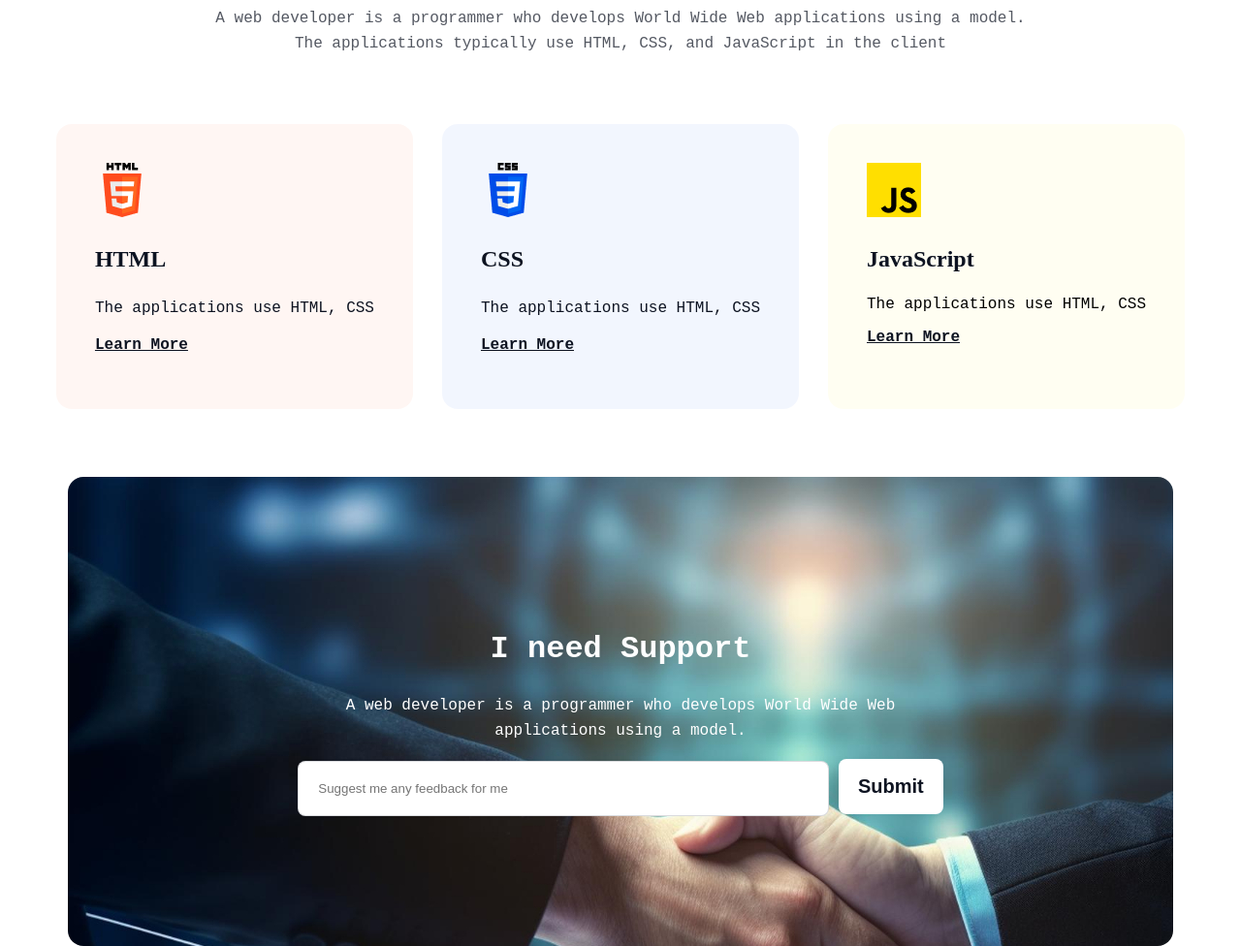
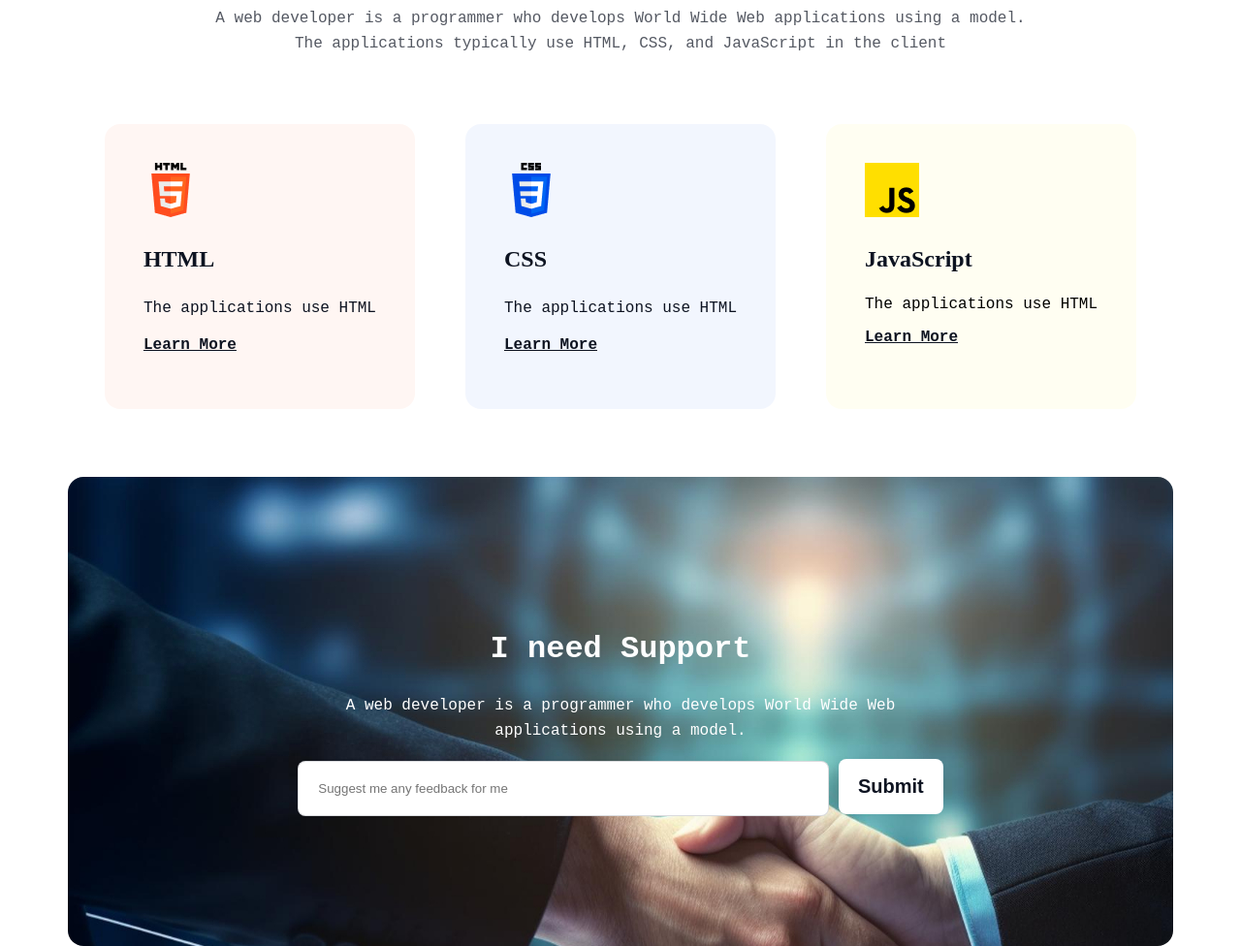
Before and after one commit to shahid-ahmed1/assignment-number-1, a plain HTML site: page index.html in a window 1280 px wide. Shown: the part 3080-4056 px from the top of the page at 97% size. Drawn offline with Linux system fonts and the light colour scheme; a web font is replaced by a local one.

Commit message:
one changes

```diff
--- a/index.html
+++ b/index.html
@@ -87,19 +87,19 @@
                 <div class="card-1">
                     <img src="./assets/html.png" alt="">
                     <h1 class="title ">HTML</h1>
-                    <p class="description">The applications use HTML, CSS</p>
+                    <p class="description">The applications use HTML</p>
                     <p class="list">Learn More</p>
                 </div>
                 <div class="card-2">
                     <img src="./assets/css.png" alt="">
                     <h1 class="title">CSS</h1>
-                    <p class="description">The applications use HTML, CSS</p>
+                    <p class="description">The applications use HTML</p>
                     <p class="list">Learn More</p>
                 </div>
                 <div class="card-3">
                     <img src="./assets/js.png" alt="">
                     <h1 class="title">JavaScript</h1>
-                    <p>The applications use HTML, CSS</p>
+                    <p>The applications use HTML</p>
                     <p class="list">Learn More</p></li>
                 </div>
 
--- a/style/style.css
+++ b/style/style.css
@@ -135,7 +135,7 @@
 .card{
     display: flex;
     justify-content: center;
-    gap: 30px;
+    gap: 52px;
 
 }
 .card-1{
@@ -181,8 +181,7 @@
 }
 /* start related style */
 .start-section{
-   background-image: url("../assets/handshake.jpg");
-   background-color: linear-gradient(rgba(0, 0, 0, 0.2));
+   background-image: url("../assets/handshake.jpg") ,url("linear-gradient(rgba(0, 0, 0, 0.2))");
    border-radius: 16px;
    padding: 64px 0;
    max-width: 1140px;
```
